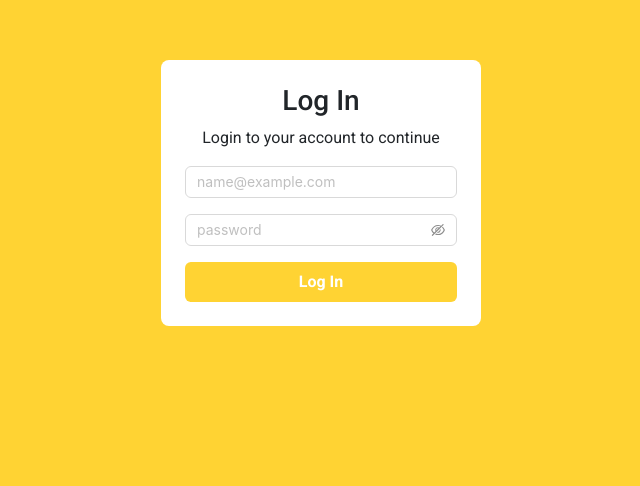
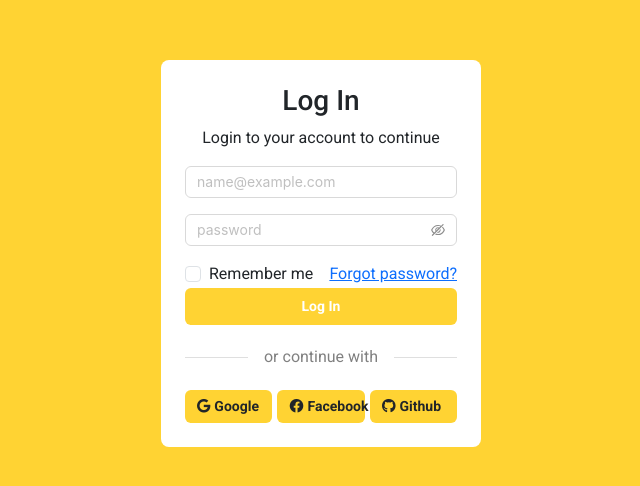
Before and after one commit to Ejay02/eCommerce-Admin, a Vue app: page / in a window 1280 px wide. Shown: the part 108-594 px from the top of the page, without its empty margins (319-959 px from the left). Built offline with nearby package versions, Linux system fonts and the light colour scheme.

Commit message:
WIP:Admin UI Setup

```diff
--- a/index.html
+++ b/index.html
@@ -16,6 +16,11 @@
       rel="stylesheet"
       integrity="sha384-QWTKZyjpPEjISv5WaRU9OFeRpok6YctnYmDr5pNlyT2bRjXh0JMhjY6hW+ALEwIH"
       crossorigin="anonymous"
+    />
+
+    <link
+      rel="stylesheet"
+      href="https://cdnjs.cloudflare.com/ajax/libs/font-awesome/6.2.0/css/all.min.css"
     />
   </head>
   <body>
--- a/src/pages/login.vue
+++ b/src/pages/login.vue
@@ -11,7 +11,7 @@
         <!-- Email -->
         <a-space direction="vertical" class="form-floating mb-3 w-100">
           <a-input
-            :value="email"
+            v-model:value="email"
             placeholder="name@example.com"
             id="email"
           />
@@ -22,18 +22,32 @@
           size="middle"
           class="form-floating mb-3 w-100"
         >
-          <!-- style="width: 100%" -->
           <a-input-password
-            :value="password"
+            v-model:value="password"
             placeholder="password"
             id="password"
           />
         </a-space>
+        <div class="d-flex justify-content-between">
+          <div class="col-auto">
+            <div class="form-check">
+              <input
+                class="form-check-input"
+                type="checkbox"
+                id="autoSizingCheck2"
+              />
+              <label class="form-check-label" for="autoSizingCheck2">
+                Remember me
+              </label>
+            </div>
+          </div>
+          <router-link to="/forgot-password">Forgot password?</router-link>
+        </div>
         <!-- Button -->
         <router-link to="/admin">
           <div class="text-left">
             <button
-              class="btn border-0 px-3 py-2 text-white fw-bold w-100 text-center te"
+              class="btn border-0 px-3 py-2 text-white fw-bold w-100 text-center"
               type="submit"
             >
               Log In
@@ -41,6 +55,35 @@
           </div>
         </router-link>
       </form>
+
+      <!-- continue -->
+      <div class="or-continue">
+        <hr class="line" />
+        <span class="text-center capitalize">or continue with</span>
+        <hr class="line" />
+      </div>
+
+      <!-- social buttons -->
+      <div class="d-flex flex-wrap justify-content-between w-100">
+        <button
+          class="btn d-flex border-0 fw-bold text-center align-items-center"
+          type="submit"
+        >
+          <i class="fa-brands fa-google me-1"></i> Google
+        </button>
+        <button
+          class="btn d-flex border-0 fw-bold text-center align-items-center"
+          type="submit"
+        >
+          <i class="fa-brands fa-facebook me-1"></i> Facebook
+        </button>
+        <button
+          class="d-flex align-items-center btn border-0 fw-bold text-center"
+          type="submit"
+        >
+          <i class="fa-brands fa-github me-1"></i> Github
+        </button>
+      </div>
     </div>
   </div>
 </template>
@@ -65,5 +108,29 @@ const onSubmit = () => {
 
 .btn {
   background-color: #ffd333;
+  width: 32%;
+  font-size: 14px;
+}
+
+.or-continue {
+  display: flex;
+  align-items: center;
+  justify-content: center;
+  gap: 1rem;
+  margin: 1rem 0;
+  color: gray;
+}
+
+.line {
+  flex: 1;
+  border: 0;
+  height: 1px;
+  background: gray;
+}
+
+@media (max-width: 768px) {
+  .d-flex.flex-md-row {
+    flex-direction: column;
+  }
 }
 </style>
```
